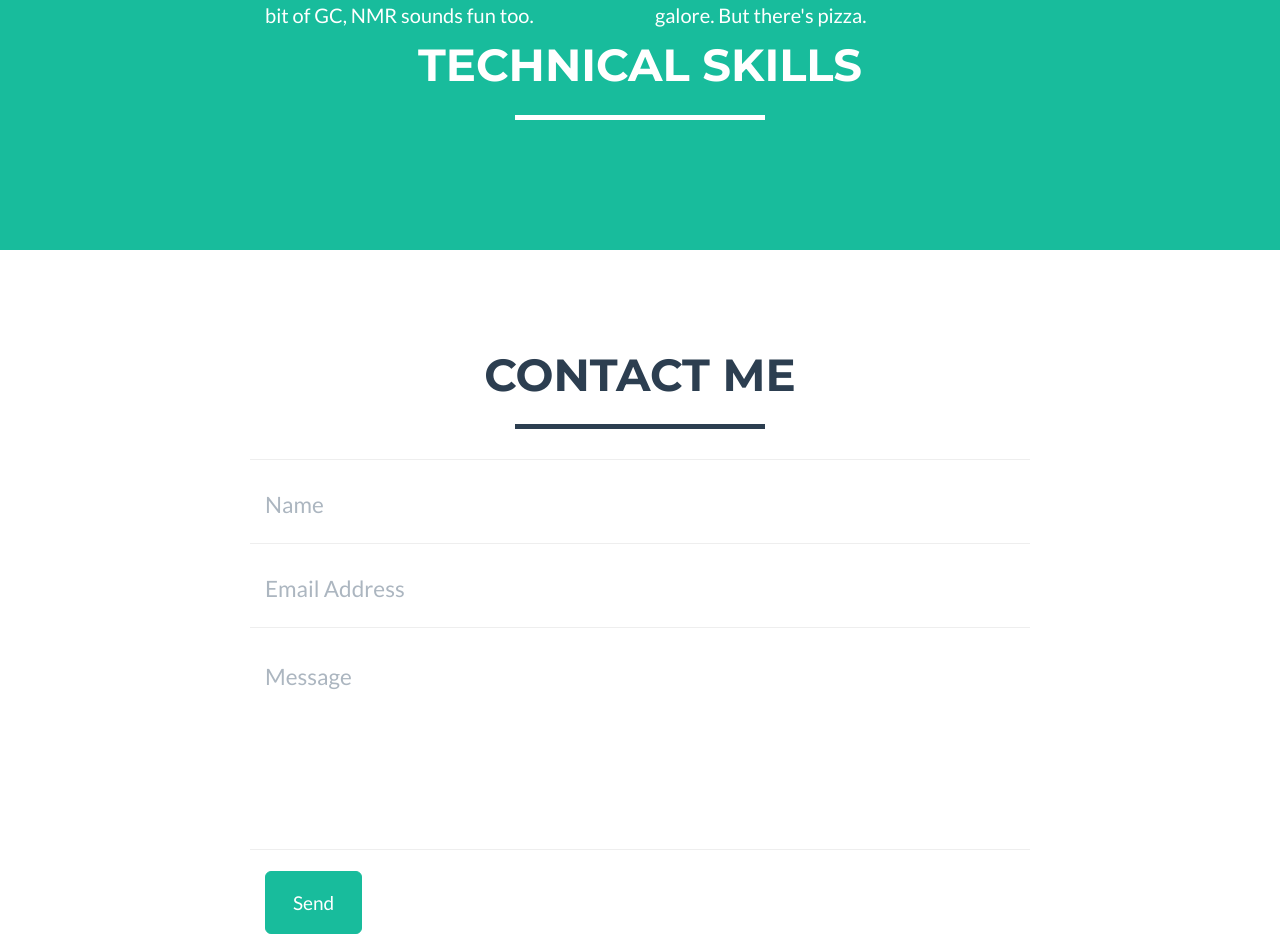
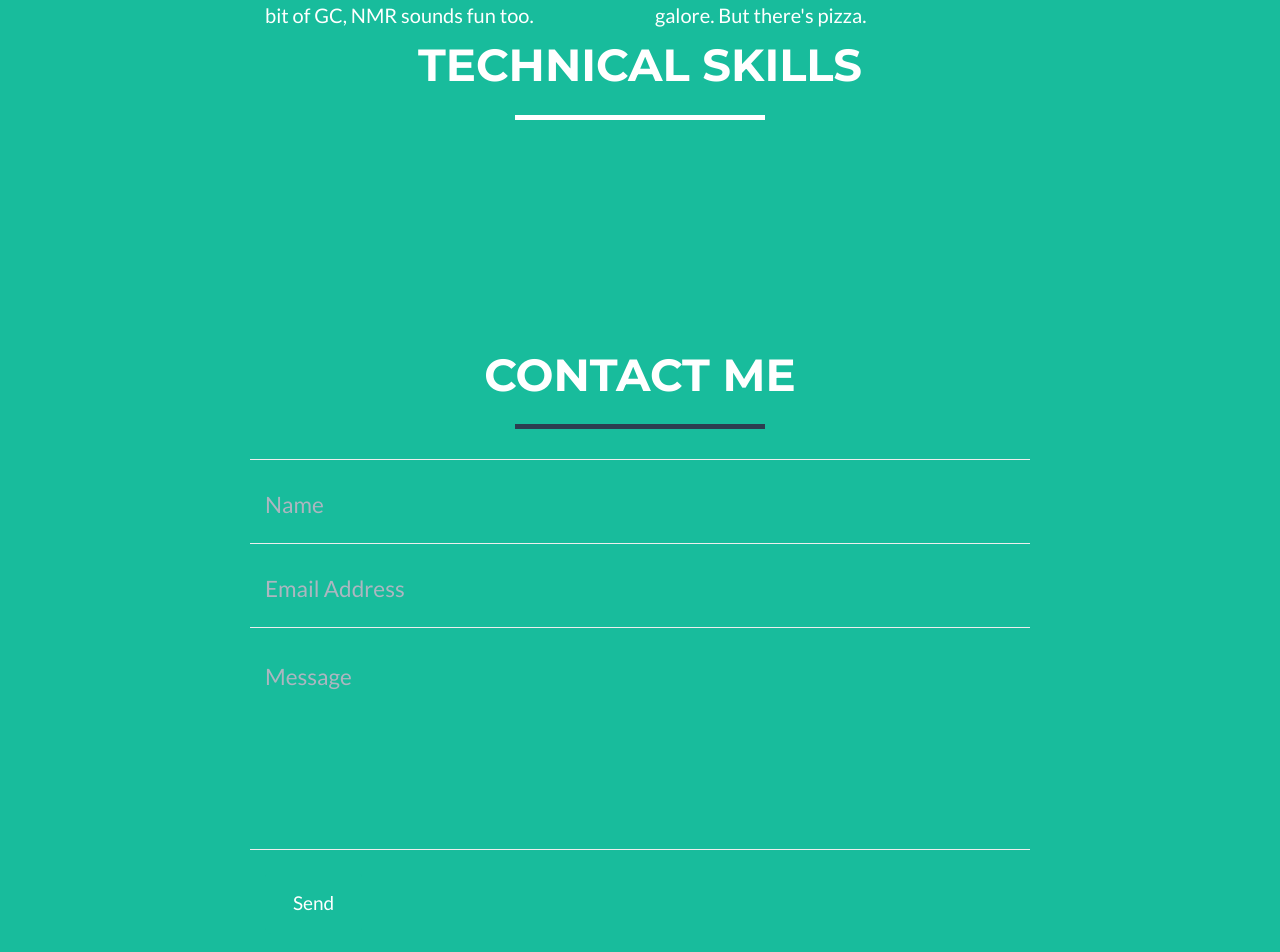
Before and after one commit to milktea02/milktea02.github.io, a Jekyll site: the page built from index.html, in a window 1280 px wide. Shown: the part 1242-2194 px from the top of the page. Built offline with Jekyll 4.4.1, drawn with Linux system fonts in a browser that asks for light colours.

Commit message:
colour change

```diff
--- a/_includes/contact_static.html
+++ b/_includes/contact_static.html
@@ -1,5 +1,5 @@
 <!-- Contact Section -->
-<section id="contact">
+<section class="success" id="contact">
 	<div class="container">
 		<div class="row">
 			<div class="col-lg-12 text-center">
```
